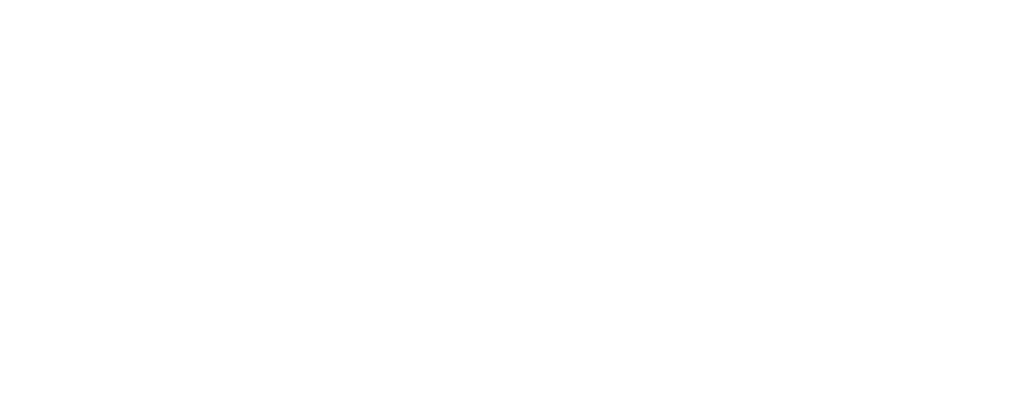
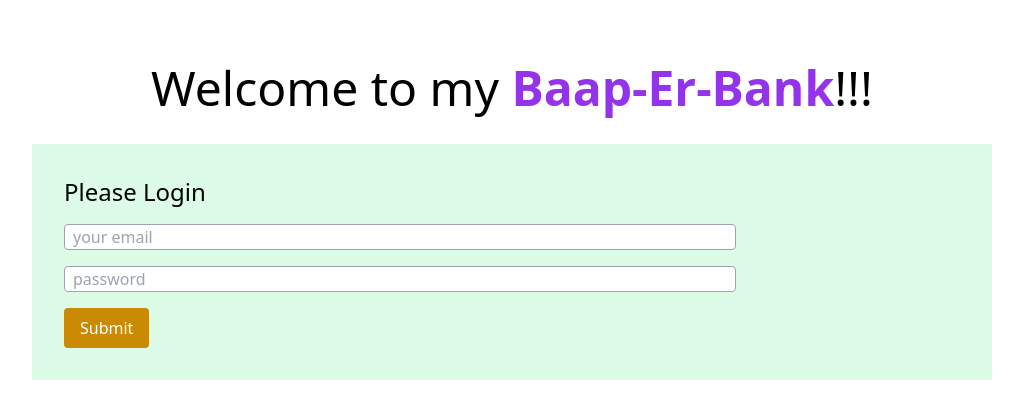
Before and after one commit to NayemMustakim/Simple-Banking-Website, a plain HTML site: page index.html in a window 1280 px wide. Shown: the whole page, without its empty margins (128-1151 px from the left). Drawn offline with nearby package versions, Linux system fonts and the light colour scheme.

Commit message:
added js file

```diff
--- a/index.html
+++ b/index.html
@@ -11,6 +11,23 @@
 </head>
 
 <body>
+    <header>
+        <h1 class="text-5xl text-center mt-16">Welcome to my <span
+                class="font-semibold	text-purple-600">Baap-Er-Bank</span>!!!</h1>
+    </header>
+    <main>
+        <section class="bg-green-100 w-3/4 p-8 mx-auto mt-8">
+            <h3 class="text-2xl mb-4">Please Login</h3>
+            <div>
+                <input id="user-email" class="border block border-gray-400	rounded w-3/4 mb-4 px-2" type="text"
+                    placeholder="your email">
+                <input id="user-password" class="border block border-gray-400	rounded w-3/4 mb-4 px-2" type="password"
+                    name="" id="" placeholder="password">
+                <button id="login-submit" class="bg-yellow-600 px-4 rounded py-2 text-white font-medium">Submit</button>
+            </div>
+        </section>
+    </main>
+    <script src="js/login.js"></script>
 
 
 </body>
--- /dev/null
+++ b/js/login.js
@@ -0,0 +1,12 @@
+document.getElementById('login-submit').addEventListener('click', function () {
+    // get user email
+    const emailField = document.getElementById('user-email');
+    const userEmail = emailField.value;
+    // get user password
+    const passwordField = document.getElementById('user-password');
+    const userPassword = passwordField.value;
+    // check email and password
+    if (userEmail == 'sontan@baap.com' && userPassword == 'secret') {
+        window.location.href = 'banking.html';
+    }
+});
```
